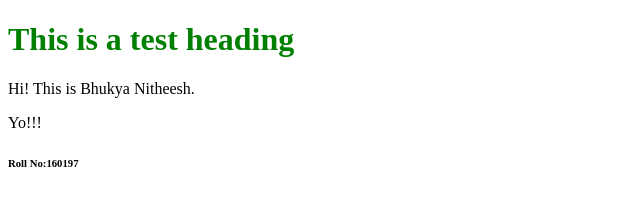
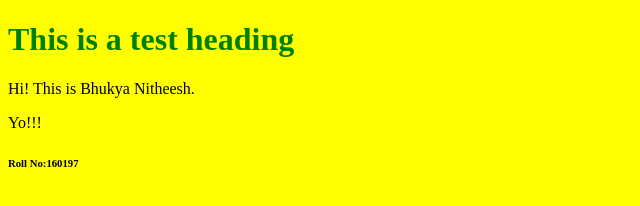
Before and after one commit to BhukyaNitheesh/homepage, a plain HTML site: page index.html in a window 1280 px wide. Shown: the whole page, without its empty margins (0-640 px from the left). Drawn offline with Linux system fonts and the light colour scheme.

Commit message:
backgroung color

```diff
--- a/index.html
+++ b/index.html
@@ -6,7 +6,7 @@
 
         </style>
     </head>
-<body style="Background:light yellow;">
+<body style="background-color:yellow;">
 
 <h1 style="color:green;">This is a test heading</h1>
 <p>Hi! This is Bhukya Nitheesh.</p>
```
